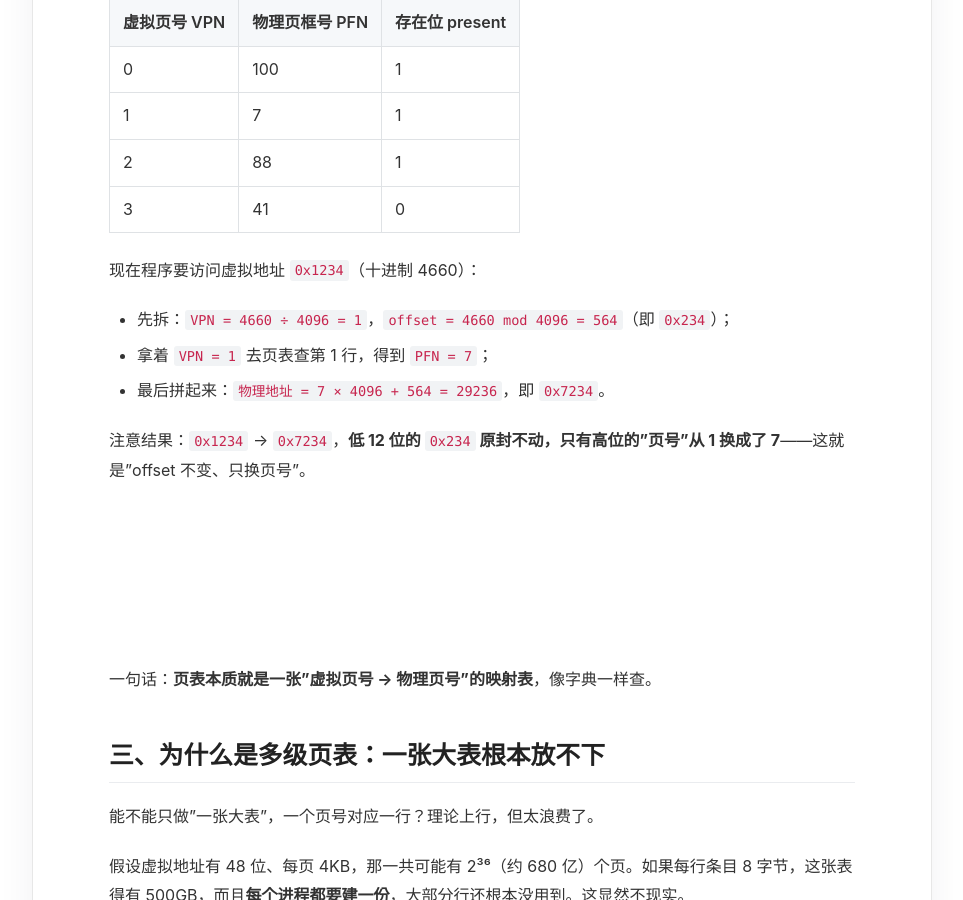
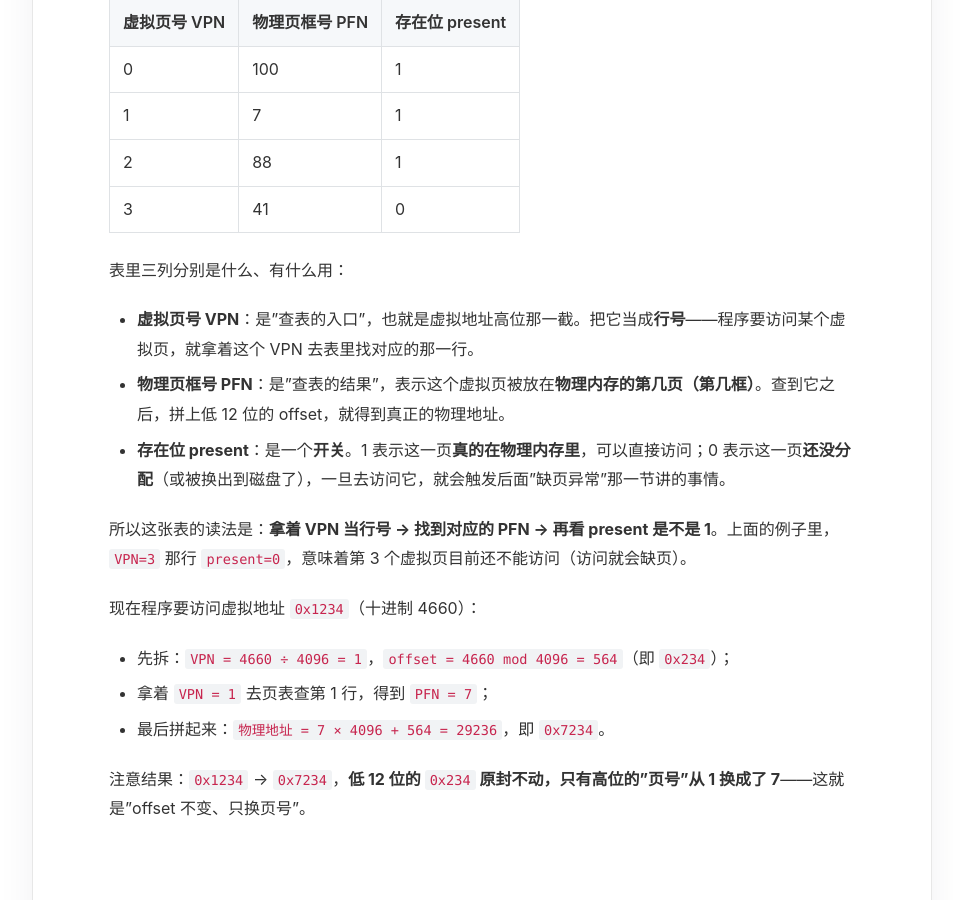
Before and after one commit to lnsyyj/lnsyyj.github.io, a Jekyll site: the page built from _posts/2026-10-24-memory-page-table.md, in a window 1280 px wide and 900 px high, scrolled down 3364 px. Shown: the whole window, without its empty margins (158-1121 px from the left). Built offline with Jekyll 4.4.1, drawn with Linux system fonts in a browser that asks for light colours.

Commit message:
docs: 页表文章解释 VPN/PFN/present 三列含义与作用

```diff
--- a/_posts/2026-10-24-memory-page-table.md
+++ b/_posts/2026-10-24-memory-page-table.md
@@ -89,6 +89,14 @@ flowchart LR
 | 1 | 7 | 1 |
 | 2 | 88 | 1 |
 | 3 | 41 | 0 |
+
+表里三列分别是什么、有什么用：
+
+- **虚拟页号 VPN**：是"查表的入口"，也就是虚拟地址高位那一截。把它当成**行号**——程序要访问某个虚拟页，就拿着这个 VPN 去表里找对应的那一行。
+- **物理页框号 PFN**：是"查表的结果"，表示这个虚拟页被放在**物理内存的第几页（第几框）**。查到它之后，拼上低 12 位的 offset，就得到真正的物理地址。
+- **存在位 present**：是一个**开关**。1 表示这一页**真的在物理内存里**，可以直接访问；0 表示这一页**还没分配**（或被换出到磁盘了），一旦去访问它，就会触发后面"缺页异常"那一节讲的事情。
+
+所以这张表的读法是：**拿着 VPN 当行号 → 找到对应的 PFN → 再看 present 是不是 1**。上面的例子里，`VPN=3` 那行 `present=0`，意味着第 3 个虚拟页目前还不能访问（访问就会缺页）。
 
 现在程序要访问虚拟地址 `0x1234`（十进制 4660）：
 
```
